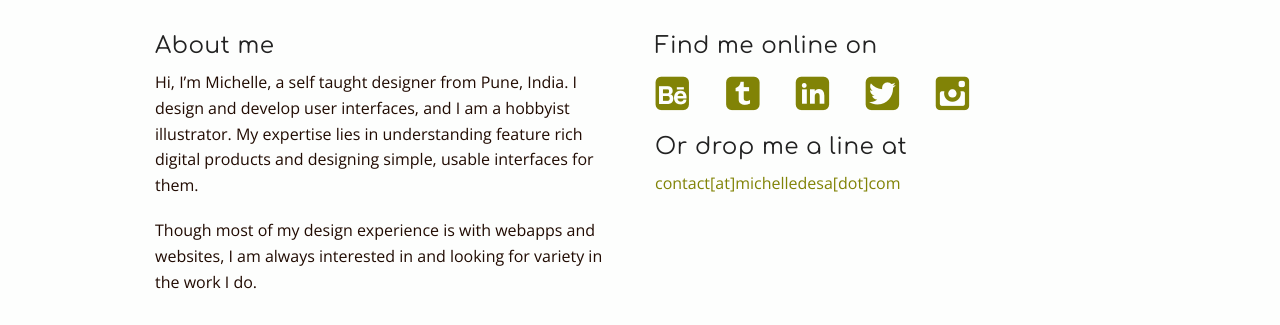
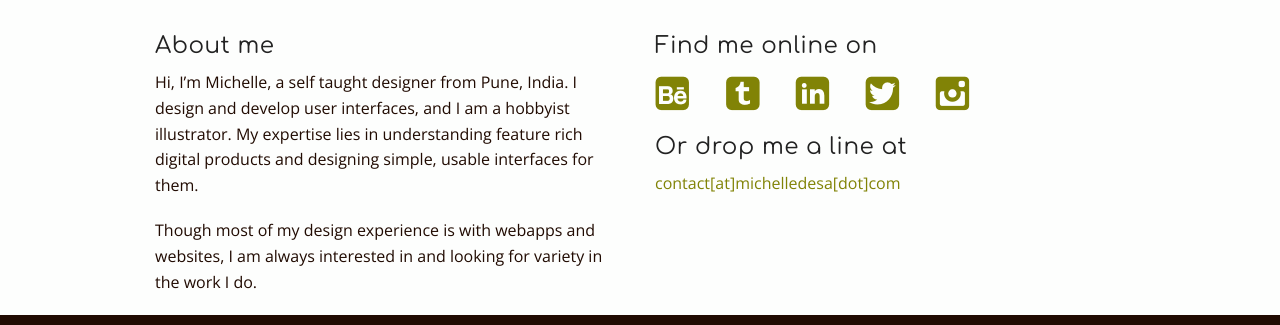
Before and after one commit to MichelleDesa/michelledesa.github.io, a website: page index.html in a window 1280 px wide. Shown: the part 803-1128 px from the top of the page. Drawn offline with nearby package versions, Linux system fonts and the light colour scheme.

Commit message:
Add footer to page

```diff
--- a/index.html
+++ b/index.html
@@ -57,6 +57,9 @@
       </div>
     </div>
 
+    <div class="footer">
+    </div>
+
     <script src="bower_components/jquery/dist/jquery.min.js"></script>
     <script src="bower_components/foundation/js/foundation.min.js"></script>
     <script src="js/app.js"></script>
--- a/scss/_common.scss
+++ b/scss/_common.scss
@@ -64,3 +64,9 @@
 .secondary-header {
     letter-spacing: 0.5px;
 }
+
+.footer {
+    background-color: $body-text-color;
+    width: 100%;
+    padding-top: 10px;
+}
```
Also changed, not shown: stylesheets/app.css.
